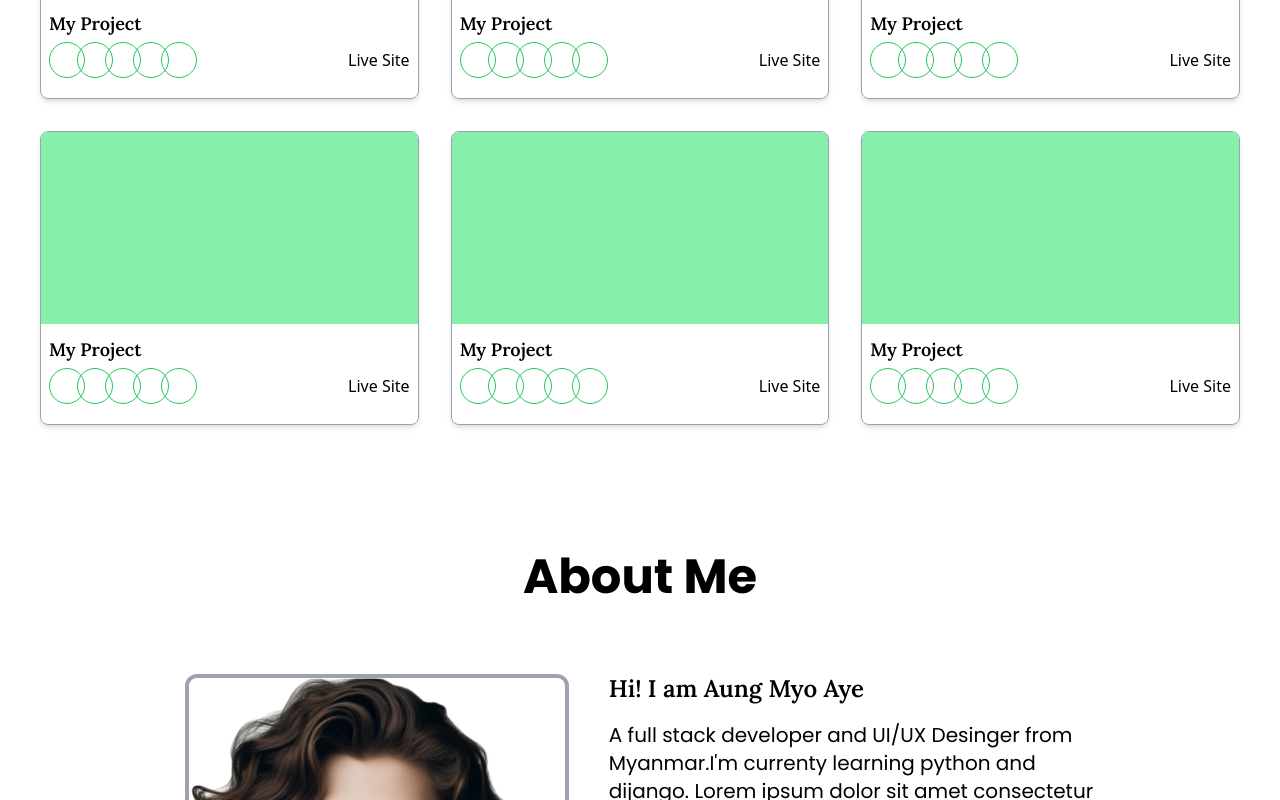
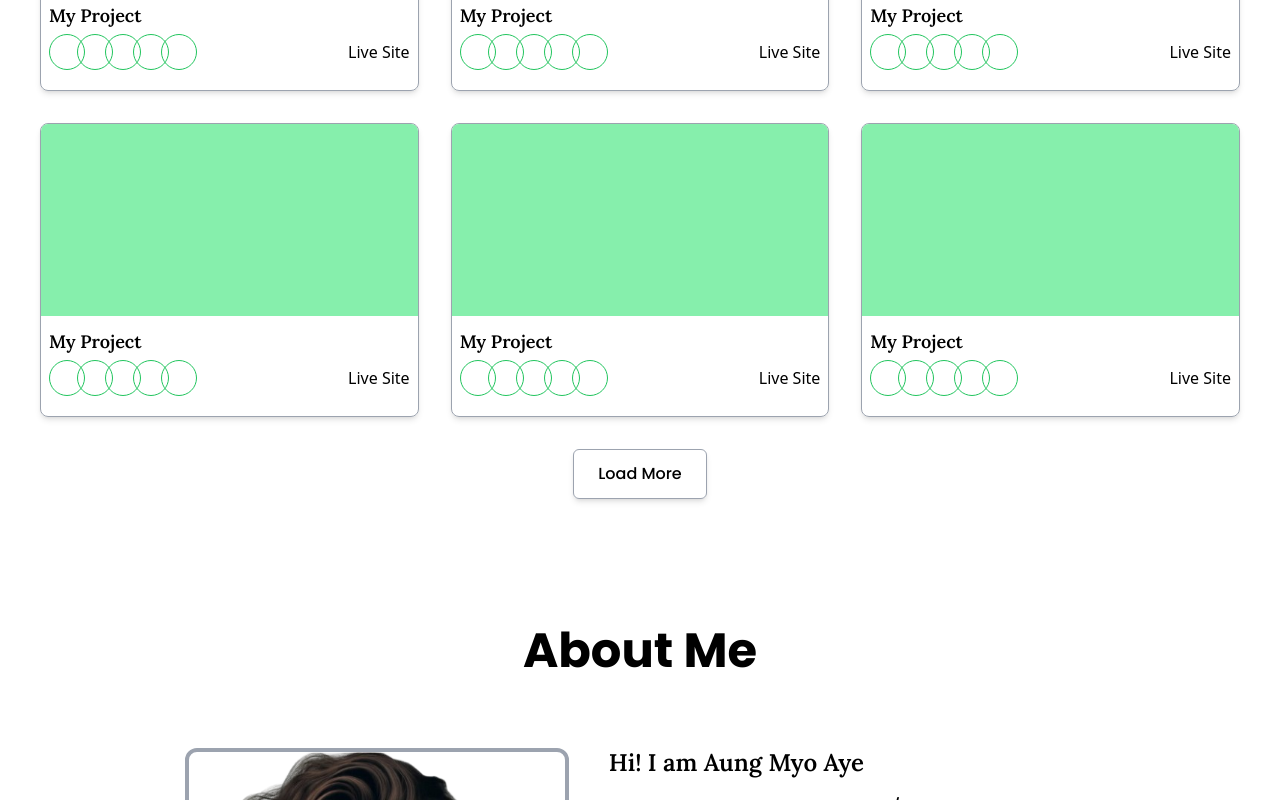
Before and after one commit to AungMyoAye101/Simple-portfolio, a Next.js app: page / in a window 1280 px wide. Shown: the part 2000-2800 px from the top of the page. Built offline with nearby package versions, Linux system fonts and the light colour scheme.

Commit message:
fix:projects layout

```diff
--- a/src/components/Project.tsx
+++ b/src/components/Project.tsx
@@ -3,15 +3,18 @@ import { projects } from "@/data";
 
 const Project = () => {
   return (
-    <section className="py-16 px-4 md:px-10  min-h-screen " id="project">
+    <section
+      className="py-16 px-4 md:px-10  min-h-screen flex flex-col items-center gap-8 "
+      id="project"
+    >
       <h1 className="font-lora text-2xl sm:text-3xl md:text-4xl lg:text-5xl font-bold text-center ">
         My Recent Projects
       </h1>
-      <main className="grid md:grid-cols-2 lg:grid-cols-3 justify-center gap-8 mt-10">
+      <main className="grid md:grid-cols-2 lg:grid-cols-3 w-full gap-8 ">
         {projects.map((project, i) => (
           <div
             key={i}
-            className=" border border-gray-400 rounded-lg shadow-md overflow-hidden min-w-80 "
+            className=" border border-gray-400 rounded-lg shadow-md overflow-hidden min-w-80 md:w-full mx-auto"
           >
             <div className="bg-green-300 w-full h-48"></div>
             <div className="p-2">
@@ -37,6 +40,10 @@ const Project = () => {
           </div>
         ))}
       </main>
+
+      <button className="border border-gray-400 rounded-md shadow-md px-6 py-3 font-poppin text-base font-medium">
+        Load More
+      </button>
     </section>
   );
 };
```
